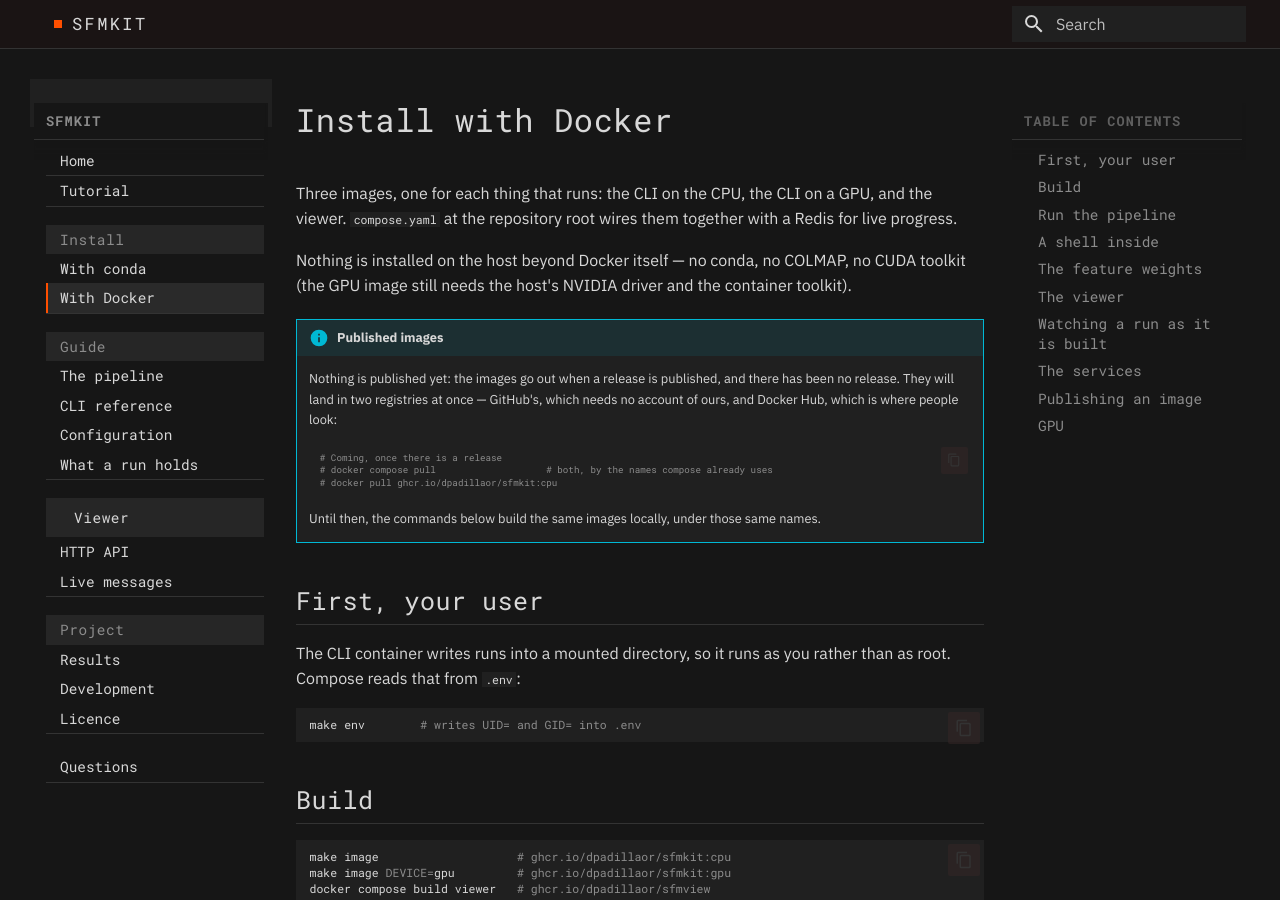
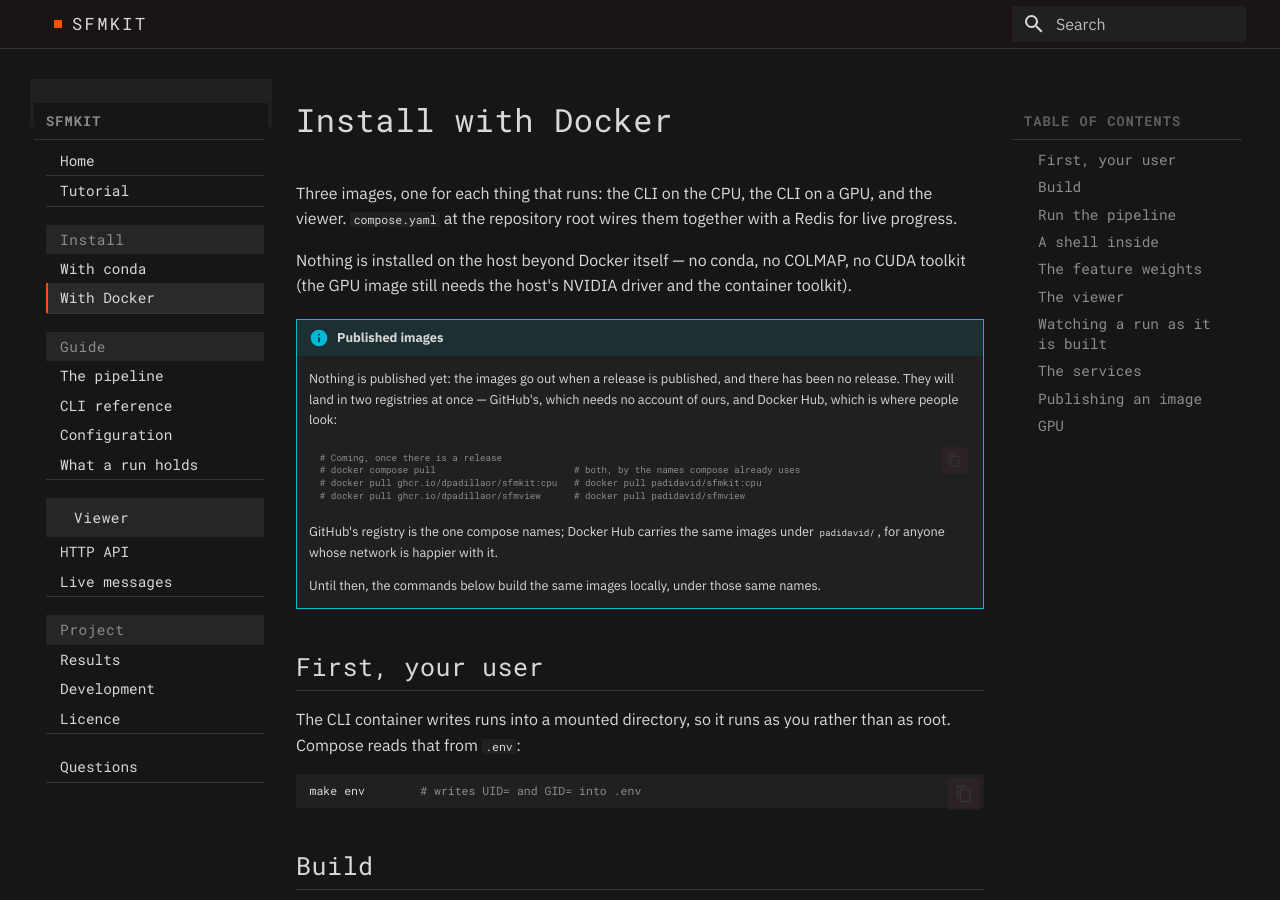
Before and after one commit to dpadillaor/sfmkit, an MkDocs documentation site: the page built from website/docs/install/docker.md, in a window 1280 px wide and 900 px high. Built offline with MkDocs 1.6.1 and Material for MkDocs 9.7.7, drawn with Linux system fonts in a browser that asks for light colours.

Commit message:
Name the other registry the images go to
Docker Hub carries the same images under padidavid/, for a network that is
happier with it than with GitHub's registry; the install page says so beside
the pull it already listed.

````diff
--- a/website/docs/install/docker.md
+++ b/website/docs/install/docker.md
@@ -16,9 +16,13 @@ container toolkit).
 
     ```bash
     # Coming, once there is a release
-    # docker compose pull                    # both, by the names compose already uses
-    # docker pull ghcr.io/dpadillaor/sfmkit:cpu
+    # docker compose pull                         # both, by the names compose already uses
+    # docker pull ghcr.io/dpadillaor/sfmkit:cpu   # docker pull padidavid/sfmkit:cpu
+    # docker pull ghcr.io/dpadillaor/sfmview      # docker pull padidavid/sfmview
     ```
+
+    GitHub's registry is the one compose names; Docker Hub carries the same
+    images under `padidavid/`, for anyone whose network is happier with it.
 
     Until then, the commands below build the same images locally, under those
     same names.
````
Also changed, not shown: 1 other file.
